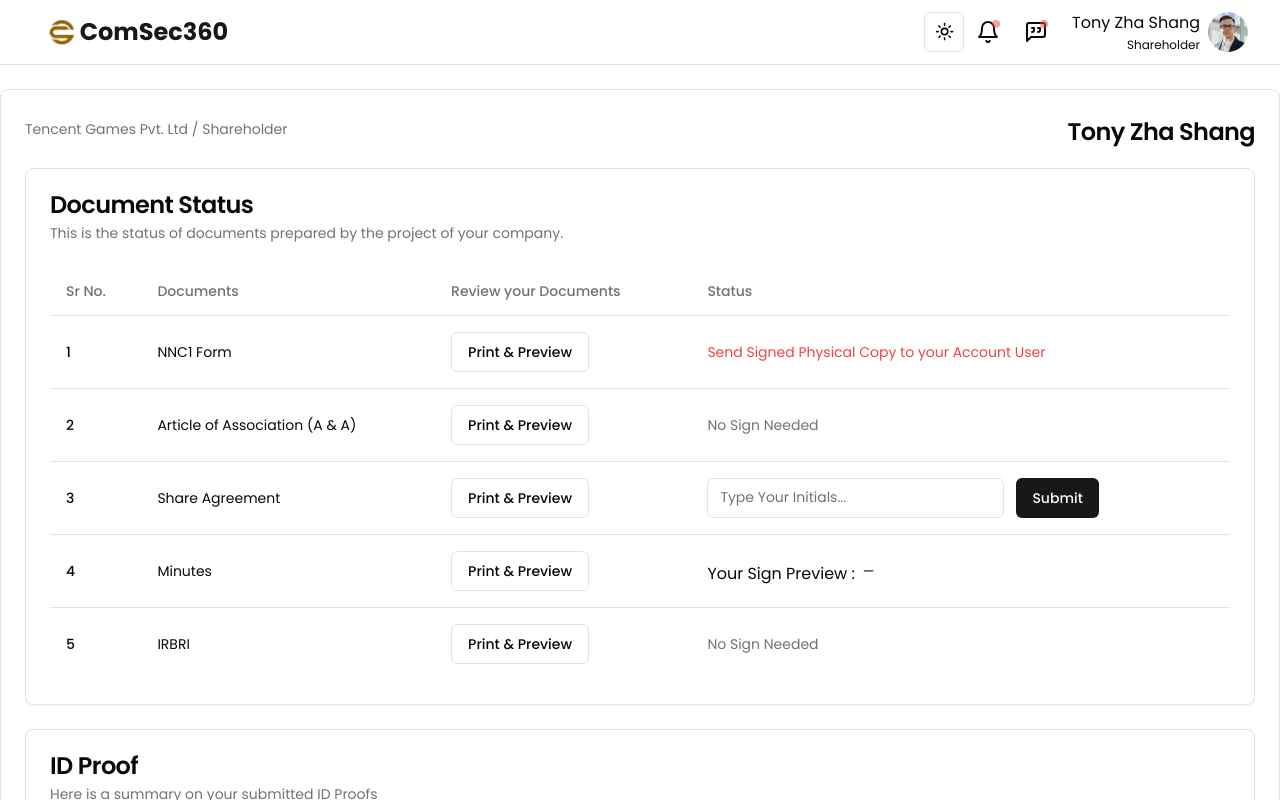
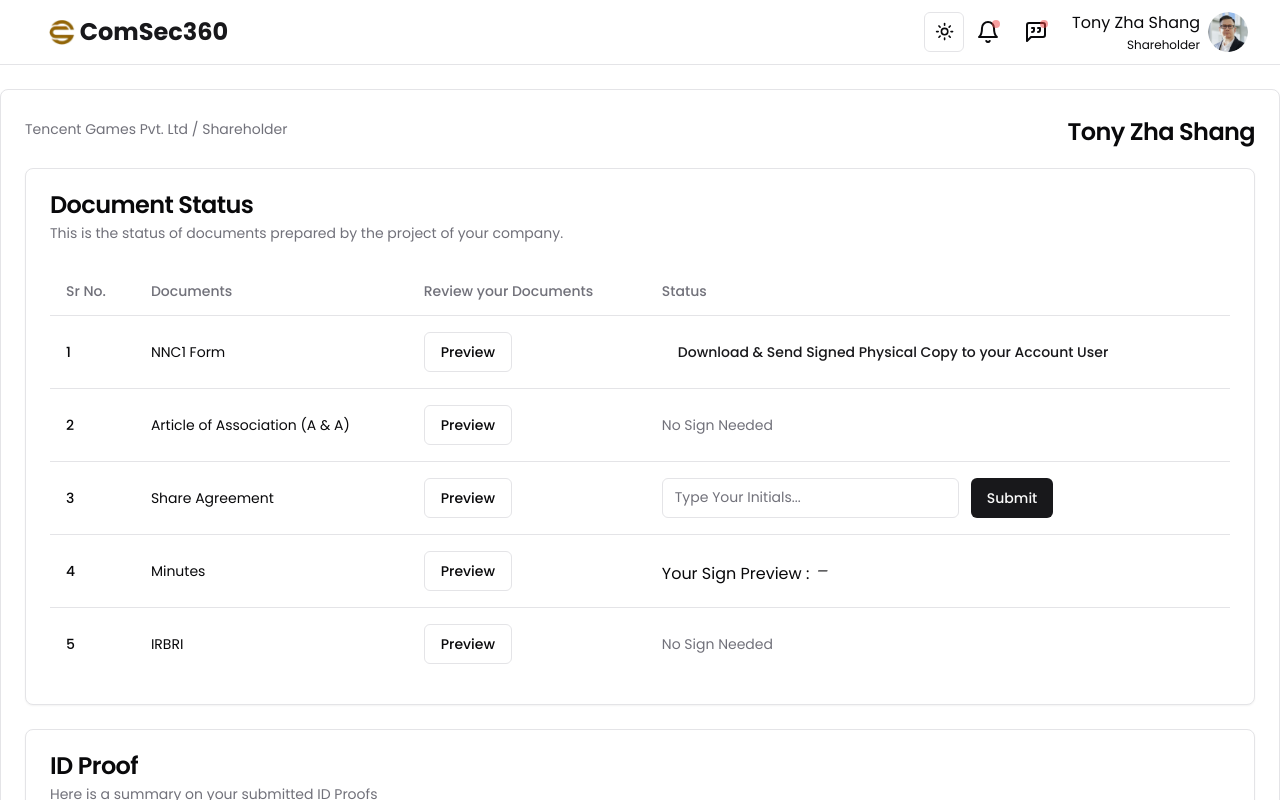
Before and after one commit to omunite215/Shareholder, a Next.js app: page / in a window 1280 px wide. Shown: the top 800 px of the page. Built offline with nearby package versions, Linux system fonts and the light colour scheme.

Commit message:
UI Changes while meeting

```diff
--- a/components/Forms/index.tsx
+++ b/components/Forms/index.tsx
@@ -1,5 +1,5 @@
 "use client";
-import { Button } from "@/components/ui/button";
+import { Button, buttonVariants } from "@/components/ui/button";
 import {
   Card,
   CardContent,
@@ -28,6 +28,7 @@
 import { useForm } from "react-hook-form";
 import { z } from "zod";
 import LinkButton from "../LinkButton";
+import Link from "next/link";
 
 const formSchema = z.object({
   sign: z.string().min(2, {
@@ -77,8 +78,14 @@
                   <TableCell>
                     <LinkButton href="/documents/NNC1.pdf" />
                   </TableCell>
-                  <TableCell className="text-destructive">
-                    Send Signed Physical Copy to your Account User
+                  <TableCell>
+                    <Link
+                      href="/documents/NNC1.pdf"
+                      download
+                      className={buttonVariants({ variant: "link" })}
+                    >
+                      Download & Send Signed Physical Copy to your Account User
+                    </Link>
                   </TableCell>
                 </TableRow>
                 <TableRow>
--- a/components/LinkButton.tsx
+++ b/components/LinkButton.tsx
@@ -8,7 +8,7 @@
       href={href}
       className={buttonVariants({ variant: "outline" })}
     >
-      Print & Preview
+      Preview
     </Link>
   );
 };
```
